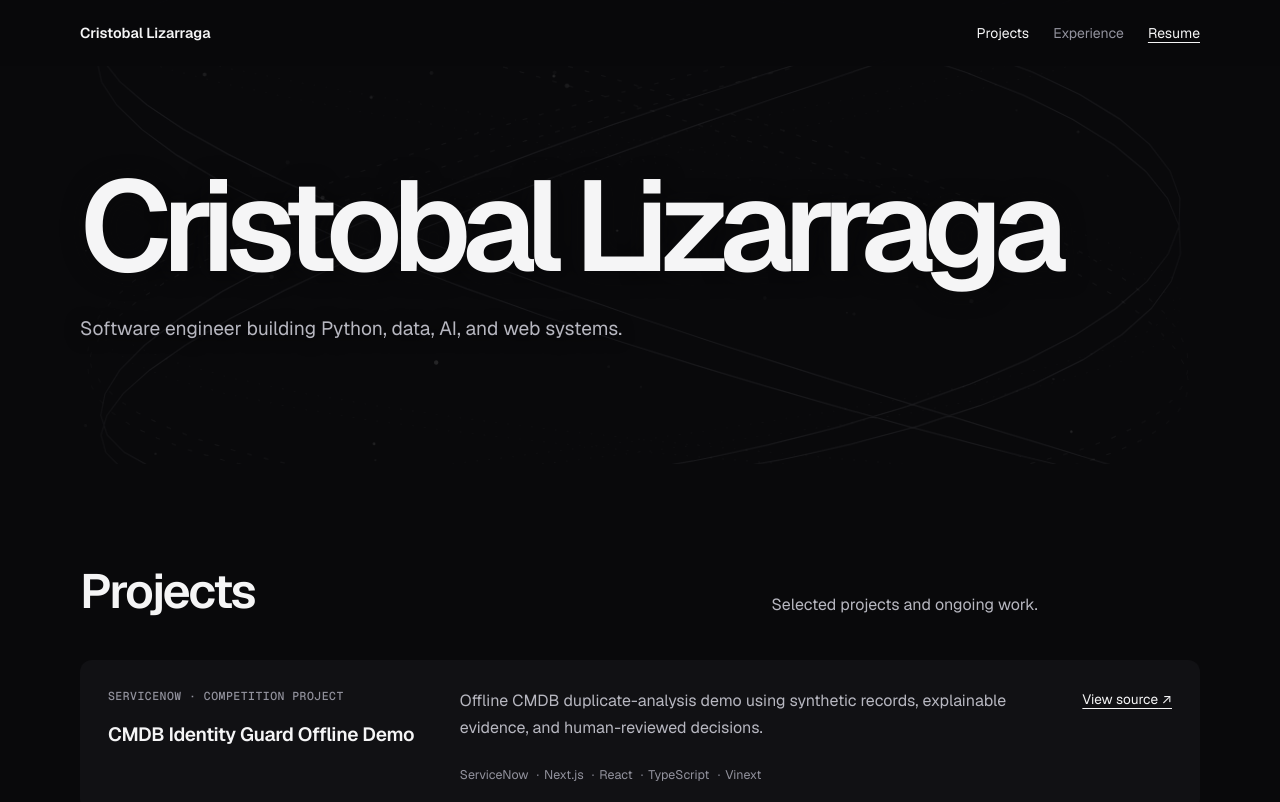
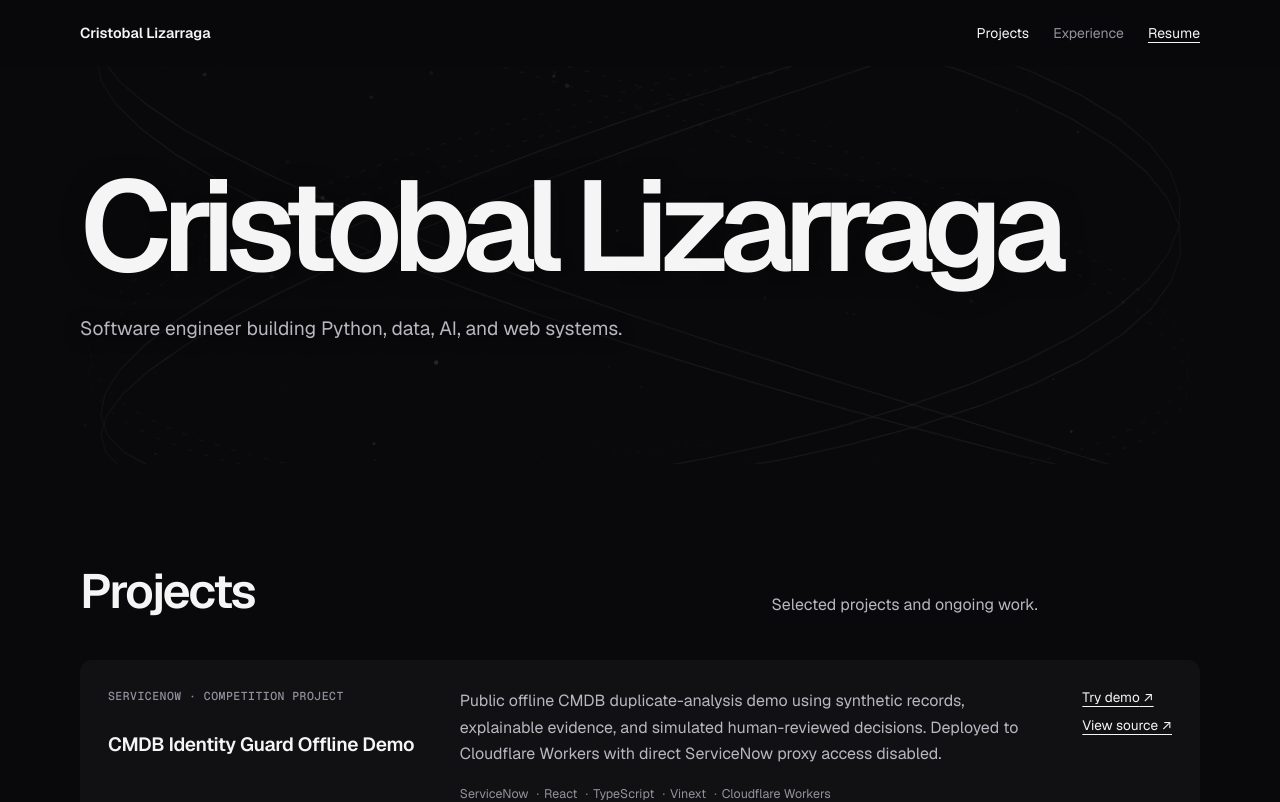
Before and after one commit to lcris689/CrisWebsite, a React (Vite) app: page / in a window 1280 px wide. Shown: the top 802 px of the page. Built offline with nearby package versions, Linux system fonts and the light colour scheme.

Commit message:
Update CMDB project for portfolio

```diff
--- a/src/data/portfolio.js
+++ b/src/data/portfolio.js
@@ -3,9 +3,12 @@ export const projects = [
     slug: 'cmdb-identity-guard-offline',
     eyebrow: 'ServiceNow · Competition project',
     title: 'CMDB Identity Guard Offline Demo',
-    description: 'Offline CMDB duplicate-analysis demo using synthetic records, explainable evidence, and human-reviewed decisions.',
-    technologies: ['ServiceNow', 'Next.js', 'React', 'TypeScript', 'Vinext'],
-    links: [{ label: 'View source', href: 'https://github.com/lcris689/cmdb-identity-guard-demo' }],
+    description: 'Public offline CMDB duplicate-analysis demo using synthetic records, explainable evidence, and simulated human-reviewed decisions. Deployed to Cloudflare Workers with direct ServiceNow proxy access disabled.',
+    technologies: ['ServiceNow', 'React', 'TypeScript', 'Vinext', 'Cloudflare Workers'],
+    links: [
+      { label: 'Try demo', href: 'https://cmdb-identity-guard-demo.lizarraga-cristobal689.workers.dev' },
+      { label: 'View source', href: 'https://github.com/lcris689/cmdb-identity-guard-demo' }
+    ],
     image: '/projects/cmdb-identity-guard-offline.webp',
     imageAlt: 'CMDB Identity Guard offline demo overview with identity-health metrics and duplicate review queue'
   },
--- a/src/index.css
+++ b/src/index.css
@@ -143,7 +143,7 @@ p { color: var(--color-body); line-height: 1.65; }
 .technology-list { grid-column: 2; display: flex; flex-wrap: wrap; gap: 0; margin: 0; padding: 0; list-style: none; }
 .technology-list li { color: var(--color-muted); font-size: 0.78rem; }
 .technology-list li:not(:last-child)::after { content: ' · '; margin-inline: 5px; color: var(--color-faint); }
-.project-actions { grid-column: 3; grid-row: 1 / span 3; }
+.project-actions { grid-column: 3; grid-row: 1 / span 3; display: flex; flex-direction: column; align-items: flex-start; gap: 10px; }
 .project-actions a { color: var(--color-ink); font-size: 0.85rem; text-underline-offset: 4px; white-space: nowrap; }
 
 .timeline { display: grid; gap: 12px; }
```
Also changed, not shown: 1 other file (tests, documents, lock files or other folders).
